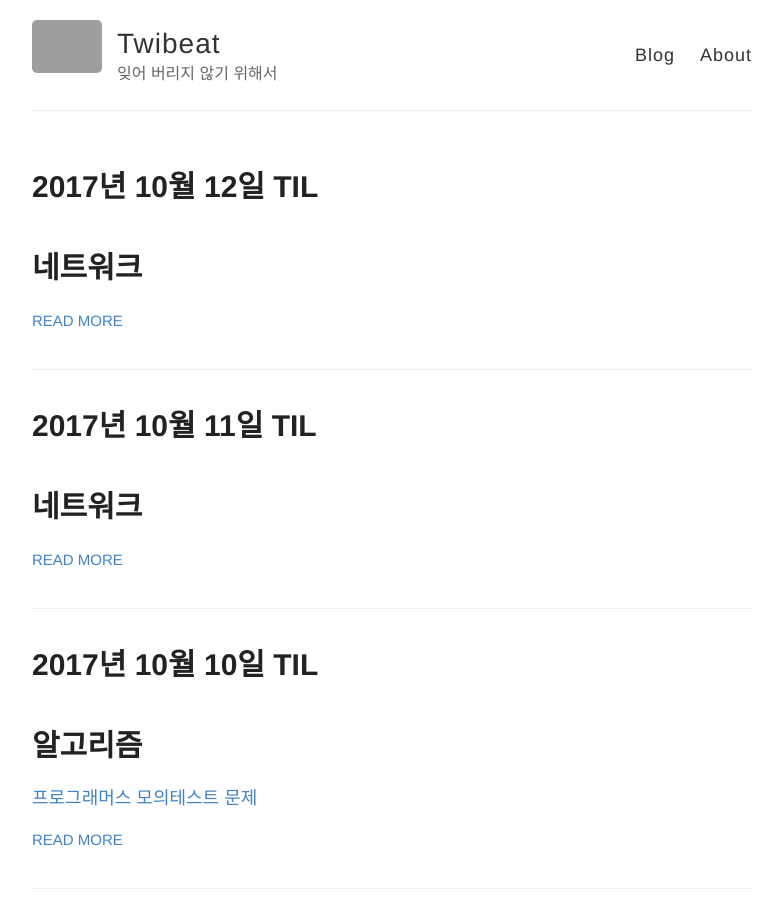
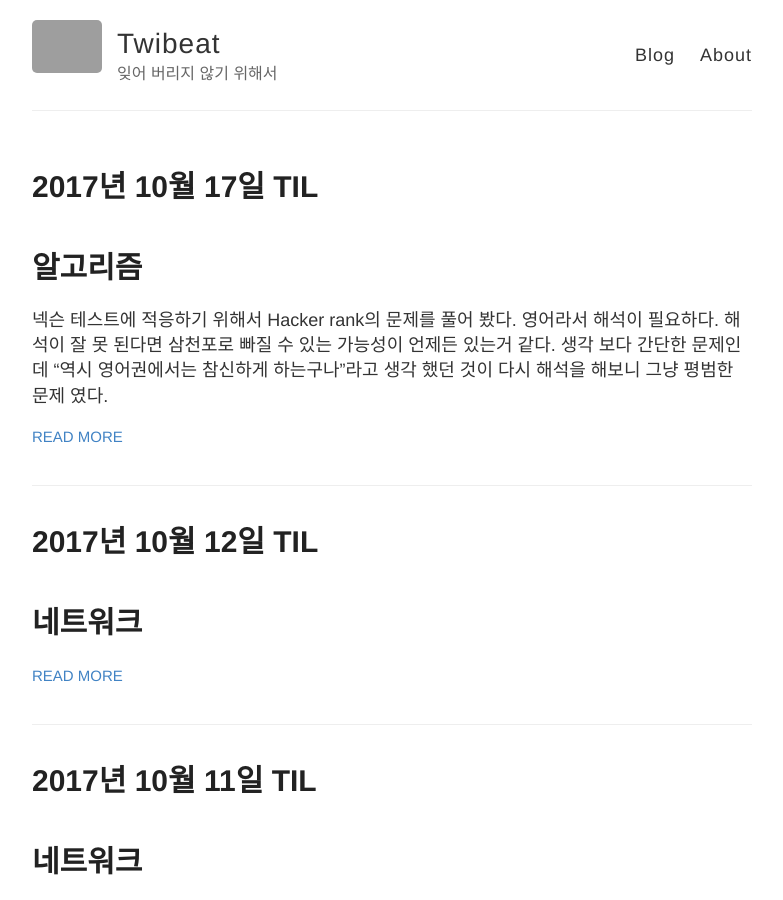
Before and after one commit to changmin-dev/changmin-dev.github.io, a Jekyll site: the page built from index.html, in a window 1280 px wide and 900 px high. Shown: the whole window, without its empty margins (248-1031 px from the left). Built offline with Jekyll 4.4.1, drawn with Linux system fonts in a browser that asks for light colours; grey boxes are pictures that could not be loaded.

Commit message:
빠트린 부분 추가, 10월 17일 TIL

````diff
--- a/_posts/2017-10-11-TIL20171011.md
+++ b/_posts/2017-10-11-TIL20171011.md
@@ -58,9 +58,9 @@ MTU를 넘으면 독립적인 사이즈의 프레임으로 분해되어서 이
 ```
 ex) 4000byte의 패킷, 링크의 MTU는 1500byte인 경우
 패킷의 헤더는 20바이트이다.이를 고려해서 분해된다.
-20바이트 헤더(length = 1500 fragflag = 1 offset = 0) +  1480의 데이터
-20바이트 헤더(flagflag = 1 offset = 185(비트수를 줄이기 위해서 8로 나누어준다.)) + 1480의 데이터
-20바이트 헤더()
+20바이트 헤더(length = 1500 fragflag = 1 offset = 0) +  1480바이트의 데이터
+20바이트 헤더(fragflag = 1 offset = 185(비트수를 줄이기 위해서 8로 나누어준다.)) + 1480바이트의 데이터
+20바이트 헤더(fragflag = 0 offset = 370) + 나머지 데이터 (1040바이트)
 ```
 중간에 분해된 패킷이 사라진다면? 리어셈블리가 안되고 재전송됨(타이머 타임아웃등에 의해서)
 
--- /dev/null
+++ b/_posts/2017-10-13-TIL20171017.md
@@ -0,0 +1,12 @@
+---
+layout : post
+title : 2017년 10월 17일 TIL
+---
+# 알고리즘
+넥슨 테스트에 적응하기 위해서  Hacker rank의 문제를 풀어 봤다. 영어라서 해석이 필요하다. 해석이 잘 못 된다면 삼천포로 빠질 수 있는 가능성이 언제든 있는거 같다. 생각 보다 간단한 문제인데 "역시 영어권에서는 참신하게 하는구나"라고 생각 했던 것이 다시 해석을 해보니 그냥 평범한 문제 였다.
+
+## 넥슨 코딩 테스트
+구글 번역을 사용하려고 했으나 연습용 문제들과는 다르게 번역을 사용 할 수 없었다. 감사하게도 1, 2번 문제는 비교적 간단하게 풀었다. 2개 푸는데 1시간이 걸리지 않은 것 같다. 코드가 길어지면 함수로 빼거나 집중을 잘하려고 해야겠다. 2번 문제는 문제푸는데 변수를 잘 못써서 조금 해맸다. 3번 문제는 1시간이 넘는 시간동안 이것 저것 실험하다가 시간을 많이 보냈다. 시간내에 제출은 못했지만 방향성을 찾아내서 자기전까지 오기로 풀었다. 일단 생각한 테스트 케이스는 전부 통과 했다.
+
+# 자료구조
+아침에 문제를 푸는데 무슨 자료구조를 사용해야 하는지 아직 선택 못하는거 같다. 자료구조를 사용할 때 주석으로 사용한 이유를 한번 적어 봐야 겠다.  못푼 문제를 풀고 있는데 후배가 테스트에 대해 물어봤다. 알고리즘은 거의 같지만 걔는 StringBuilder를 사용했는데 타임 아웃이 나왔다고 한다. String을 char[]로 바꿔야하는 경우, StringBuilder를 사용해야하는 경우도 고려해야겠다.
````
